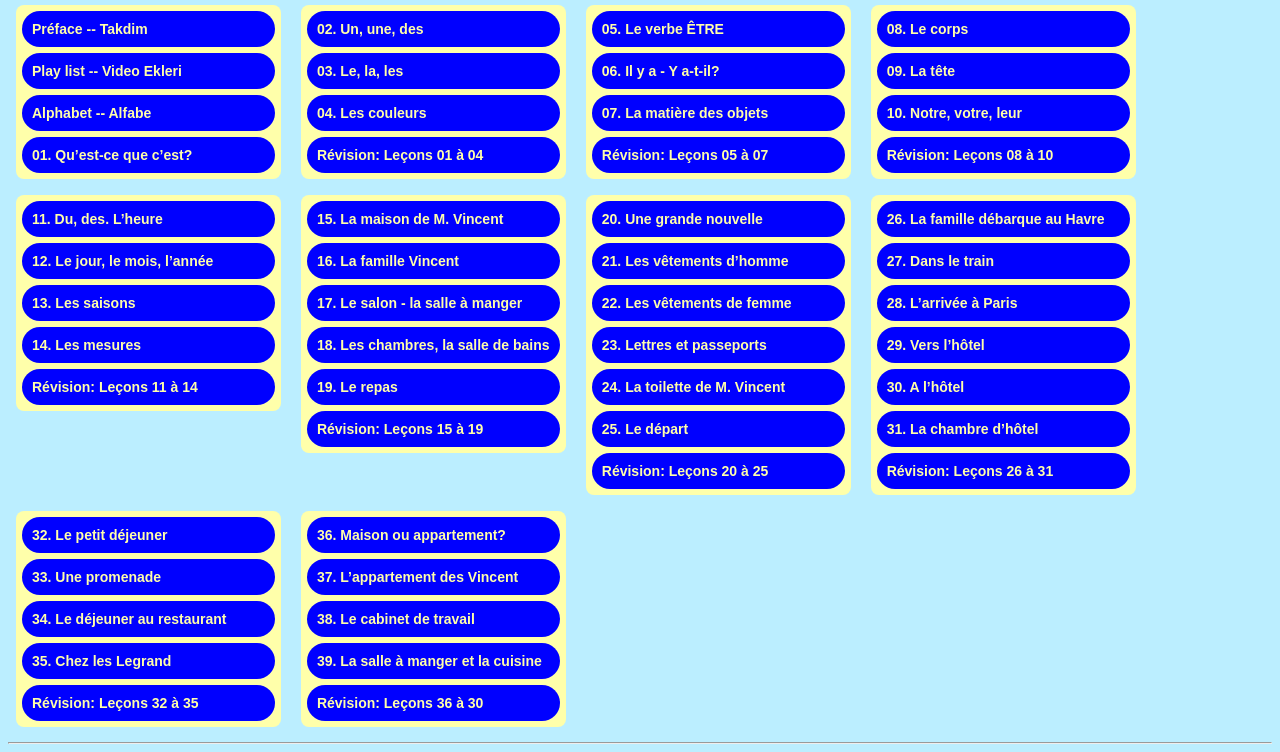
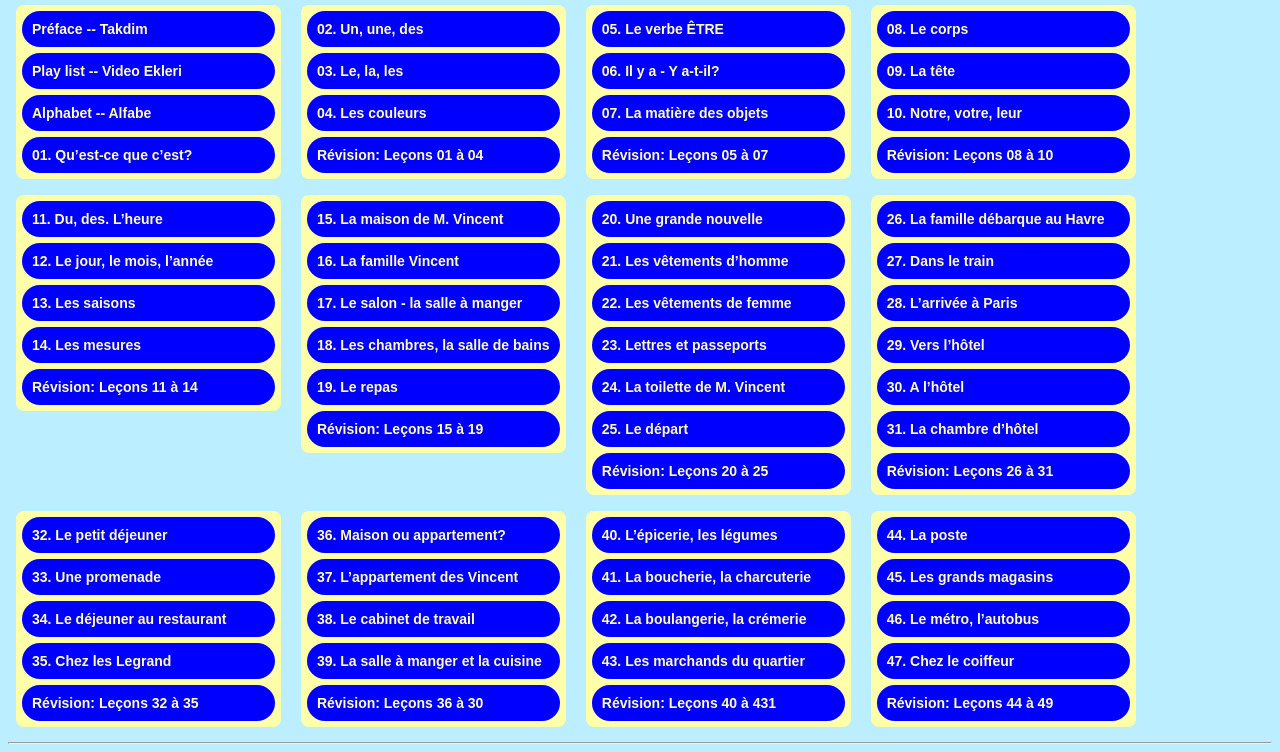
Before and after one commit to maeyler/FR, a plain HTML site: page index.html in a window 1280 px wide. Shown: the part 62-814 px from the top of the page. Drawn offline with Linux system fonts and the light colour scheme.

Commit message:
40-43 dersler

```diff
--- a/index.html
+++ b/index.html
@@ -109,7 +109,7 @@
   <li><a href="ders/39.html">39. La salle à manger et la cuisine</a></li>
   <li><a href="dialog/36-39.html">Révision: Leçons 36 à 30</a></li>
 </ul></div>
-<!-- <div><ul>
+<div><ul>
   <li><a href="ders/40.html">40. L’épicerie, les légumes</a></li>
   <li><a href="ders/41.html">41. La boucherie, la charcuterie</a></li>
   <li><a href="ders/42.html">42. La boulangerie, la crémerie</a></li>
@@ -122,7 +122,7 @@
   <li><a href="ders/46.html">46. Le métro, l’autobus</a></li>
   <li><a href="ders/47.html">47. Chez le coiffeur</a></li>
   <li><a href="dialog/44-49.html">Révision: Leçons 44 à 49</a></li>
-</ul></div> -->
+</ul></div>
 <br><hr>
   </body>
 </html>
```
Also changed, not shown: ders/img/40A.JPG (added), ders/img/40B.JPG (added), ders/img/41A.JPG (added), ders/img/41B.JPG (added), ders/img/42A.JPG (added), ders/img/42B.JPG (added), ders/img/43A.JPG (added), ders/img/43B.JPG (added), dialog/img/d122.JPG (added), dialog/img/d123.JPG (added), 5 other files.
